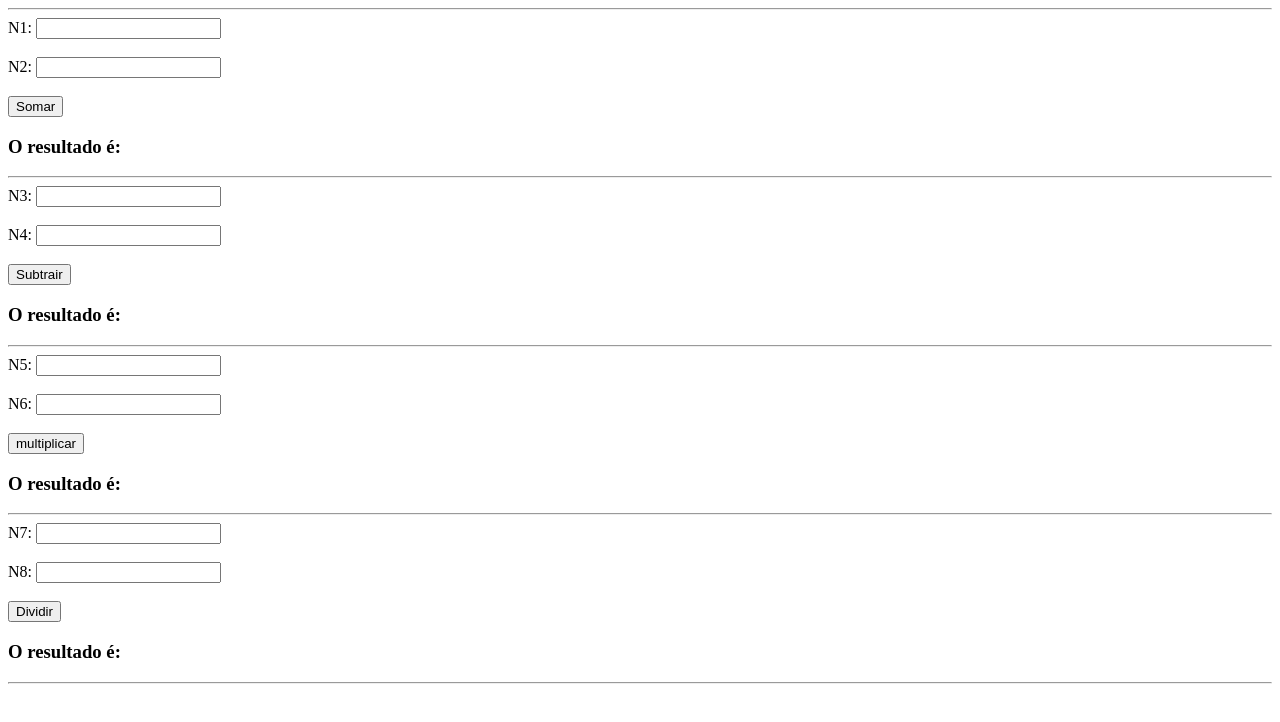
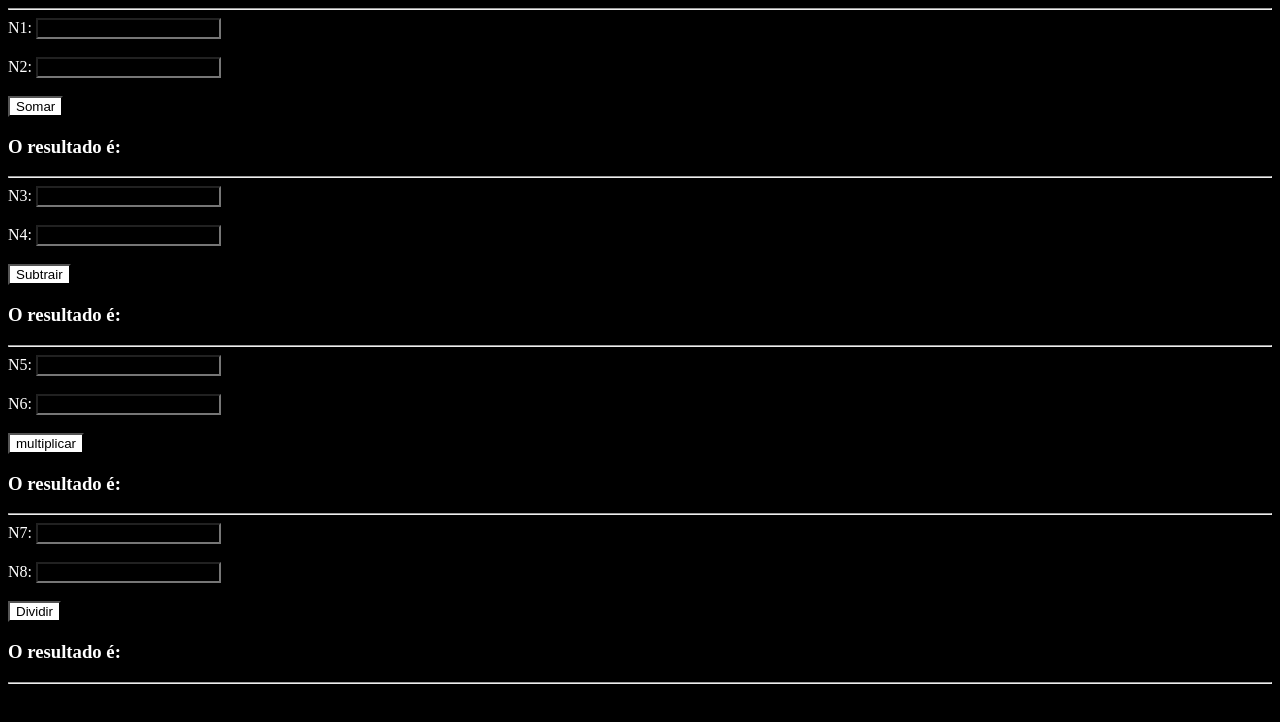
Before and after one commit to RodrigoLemes8/Gran-Faculdade-ADS, a plain HTML site: page Praticas-de-programacao/exercicioSomaHtml.html in a window 1280 px wide. Drawn offline with Linux system fonts and the light colour scheme.

Commit message:
Color Black all

```diff
--- a/Praticas-de-programacao/exercicioSomaHtml.html
+++ b/Praticas-de-programacao/exercicioSomaHtml.html
@@ -4,7 +4,19 @@
     <meta charset="UTF-8" />
     <meta http-equiv="X-UA-Compatible" content="IE=edge" />
     <meta name="viewport" content="width=device-width, initial-scale=1.0" />
-    <style></style>
+    <style>
+      * {
+        background-color: black;
+      }
+      form {
+        color: white;
+      }
+
+      button {
+        color: #000000;
+        background-color: white;
+      }
+    </style>
     <title>Document</title>
   </head>
   <body>
```
